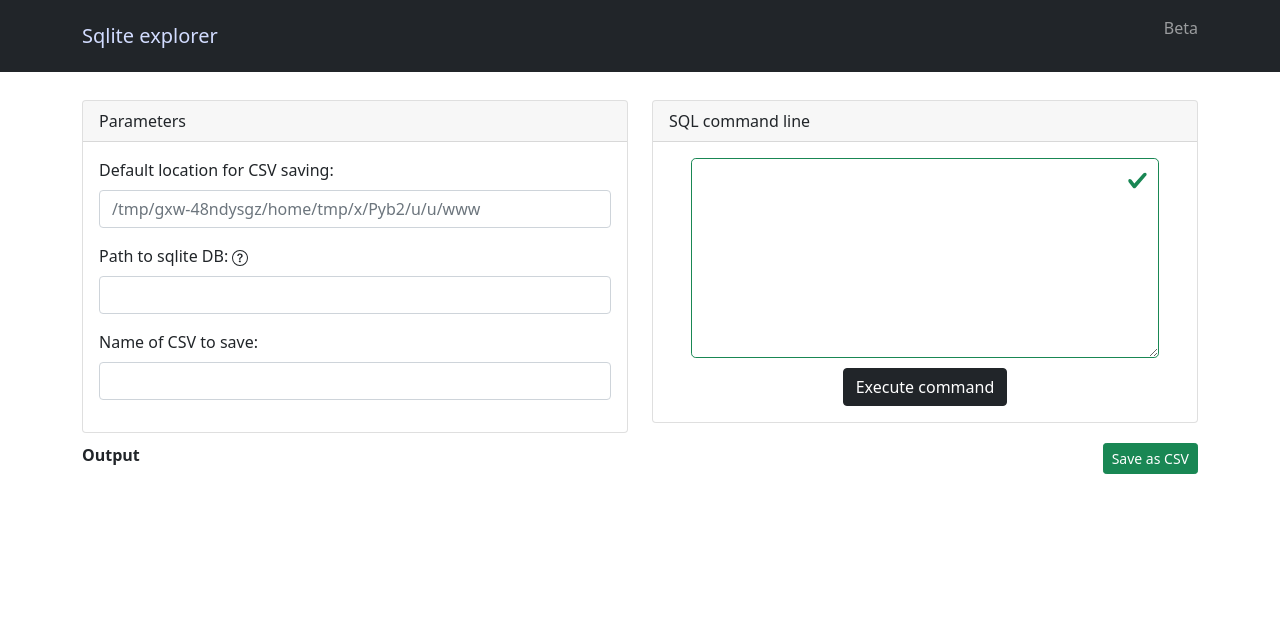
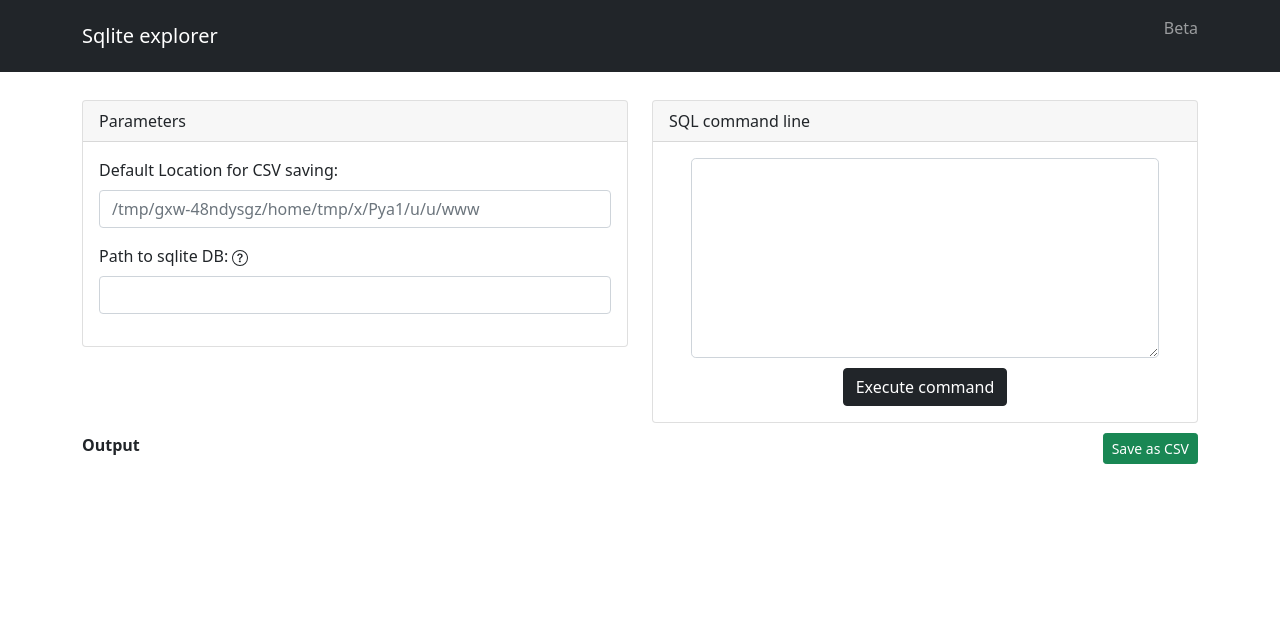
Before and after one commit to alexnesov/Flask-HTML-api-to-sqlite, a Flask app: page / in a window 1280 px wide. Shown: the top 640 px of the page. After the commit the page ends 464 px from the top, so only its background shows below. Run offline with Flask 2, Linux system fonts and the light colour scheme; some libraries are stand-ins or nearby versions.

Commit message:
html cleaning

```diff
--- a/app.py
+++ b/app.py
@@ -48,11 +48,9 @@
         Path to db to query
     SQL_COMMAND : string
         User input, being the SQL command to execute
-
     Returns
     -------
     None.
-
     """
     fileNameforSave = "sqliteoutput"
 
@@ -109,7 +107,6 @@
         Path to db to query
     SQL_COMMAND : string
         User input, being the SQL command to execute
-
     Returns
     -------
     sql_output : List of tuples
--- a/templates/mainpage.html
+++ b/templates/mainpage.html
@@ -18,7 +18,7 @@
 
   <nav class="navbar navbar-expand-sm bg-dark navbar-dark fixed-top">
     <div class="container">
-      <span class="navbar-brand mb-0 h1" id="Page_title"><a style="text-decoration:none; color:rgb(210, 220, 255)"
+      <span class="navbar-brand mb-0 h1" id="Page_title"><a style="text-decoration:none; color:rgb(255, 255, 255)"
           href="/">Sqlite
           explorer</a></span>
       <p class="navbar-text">Beta</p>
@@ -38,10 +38,11 @@
           <div class="card-body">
             <div class="row align-items-center">
 
+            <div>
               <form action="{{ url_for('executeSQL') }}" method="POST">
-                   <label class="form-label">Default location for CSV saving:</label>
+                   <label class="form-label">Default Location for CSV saving:</label>
                     <div class="mb-3">
-                      <input class="form-control" placeholder="{{ currentWD }}">
+                        <input class="form-control" placeholder="{{ currentWD }}">
                     </div>
 
                     <label class="form-label">Path to sqlite DB:</label>
@@ -55,11 +56,8 @@
                     <div class="mb-3">
                       <input class="form-control" name="dbPathForm" id="dbPathForm" placeholder="{{ DB_USER_INPUT }}">
                     </div> <!--mb3-->
+              </div>
 
-                    <label class="form-label">Name of CSV to save:</label>
-                    <div class="mb-3">
-                      <input class="form-control" name="fileNameforSave" id="fileNameforSave">
-                    </div> <!--mb3-->
 
             </div>  <!--row -->
           </div> <!--card body-->
@@ -75,10 +73,9 @@
             SQL command line
           </div>
           <div class="card-body" id="sql_container">
-            <form action="{{ url_for('executeSQL') }}" method="POST">
               <div class="input-group input-group-lg">
                 {% if valid==True %}
-                <textarea type="text" name="textarea" class="form-control is-valid" id="textarea"
+                <textarea type="text" name="textarea" class="form-control" id="textarea"
                   rows="4">{{SQL_COMMAND}}</textarea>
                 {%else%}
                 <textarea type="text" name="textarea" class="form-control is-invalid" id="textarea"
@@ -96,7 +93,7 @@
       </div> <!--col right-->
 
 
-    </div>
+    </div>  <!--row-->
   </div> <!-- first container end-->
 
   </div>
```
